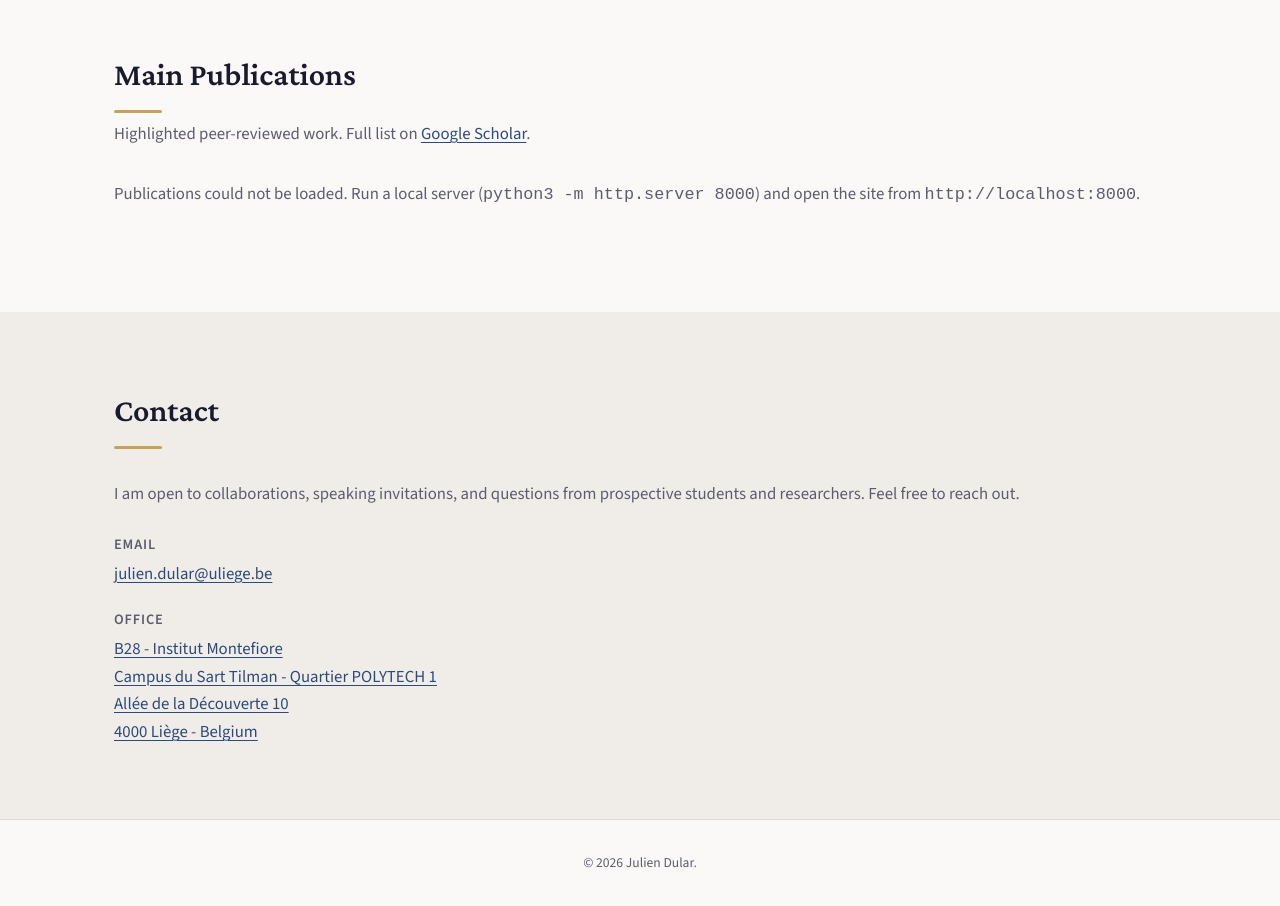
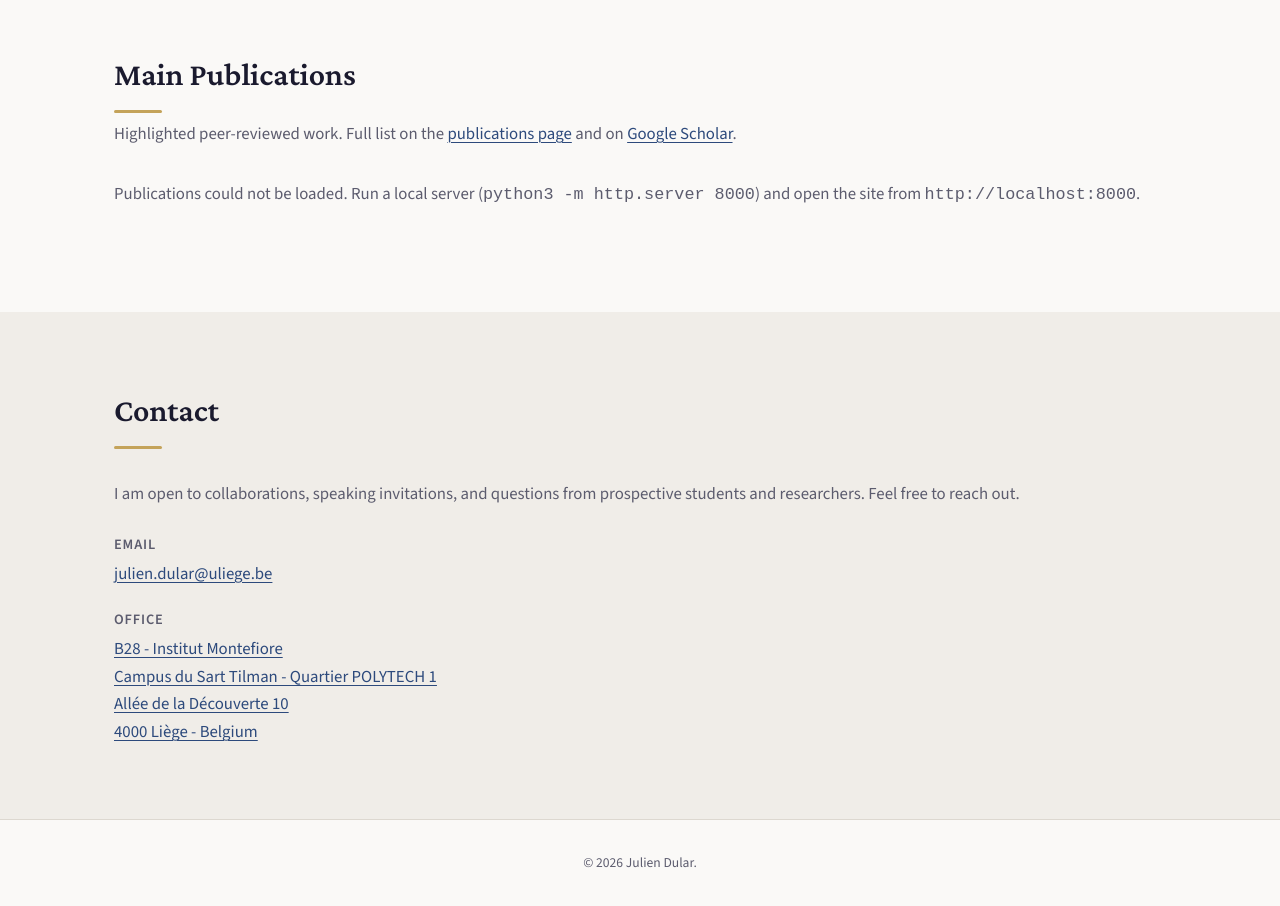
Before and after one commit to julien-dular/julien-dular.github.io, a plain HTML site: page index.html in a window 1280 px wide. Shown: the part 1320-2226 px from the top of the page. Drawn offline with Linux system fonts and the light colour scheme; no server answers.

Commit message:
Additional link to publications

```diff
--- a/index.html
+++ b/index.html
@@ -150,7 +150,7 @@
     <section class="section" id="publications">
       <div class="container" >
         <h2 class="section-title">Main Publications</h2>
-        <p class="section-intro">Highlighted peer-reviewed work. Full list on <a href="https://scholar.google.com/citations?user=bdQ_PpEAAAAJ&hl=fr" target="_blank" rel="noopener noreferrer">Google Scholar</a>.</p>
+        <p class="section-intro">Highlighted peer-reviewed work. Full list on the <a href="publications.html">publications page</a> and on <a href="https://scholar.google.com/citations?user=bdQ_PpEAAAAJ&hl=fr" target="_blank" rel="noopener noreferrer">Google Scholar</a>.</p>
 
         <div id="publications-container" data-main="true" data-show-all="true" aria-live="polite">
           <p class="section-intro">Loading publications…</p>
```
